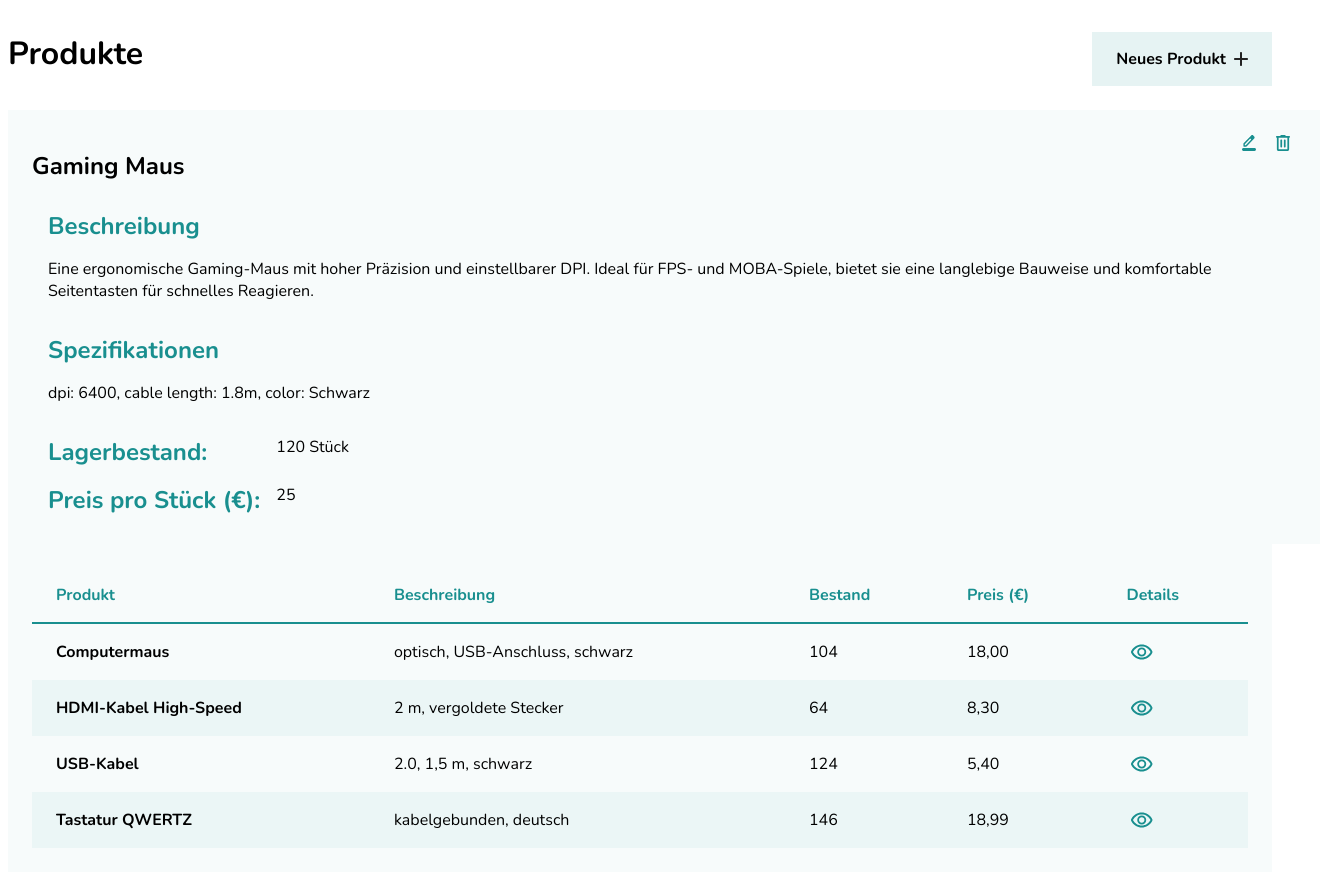
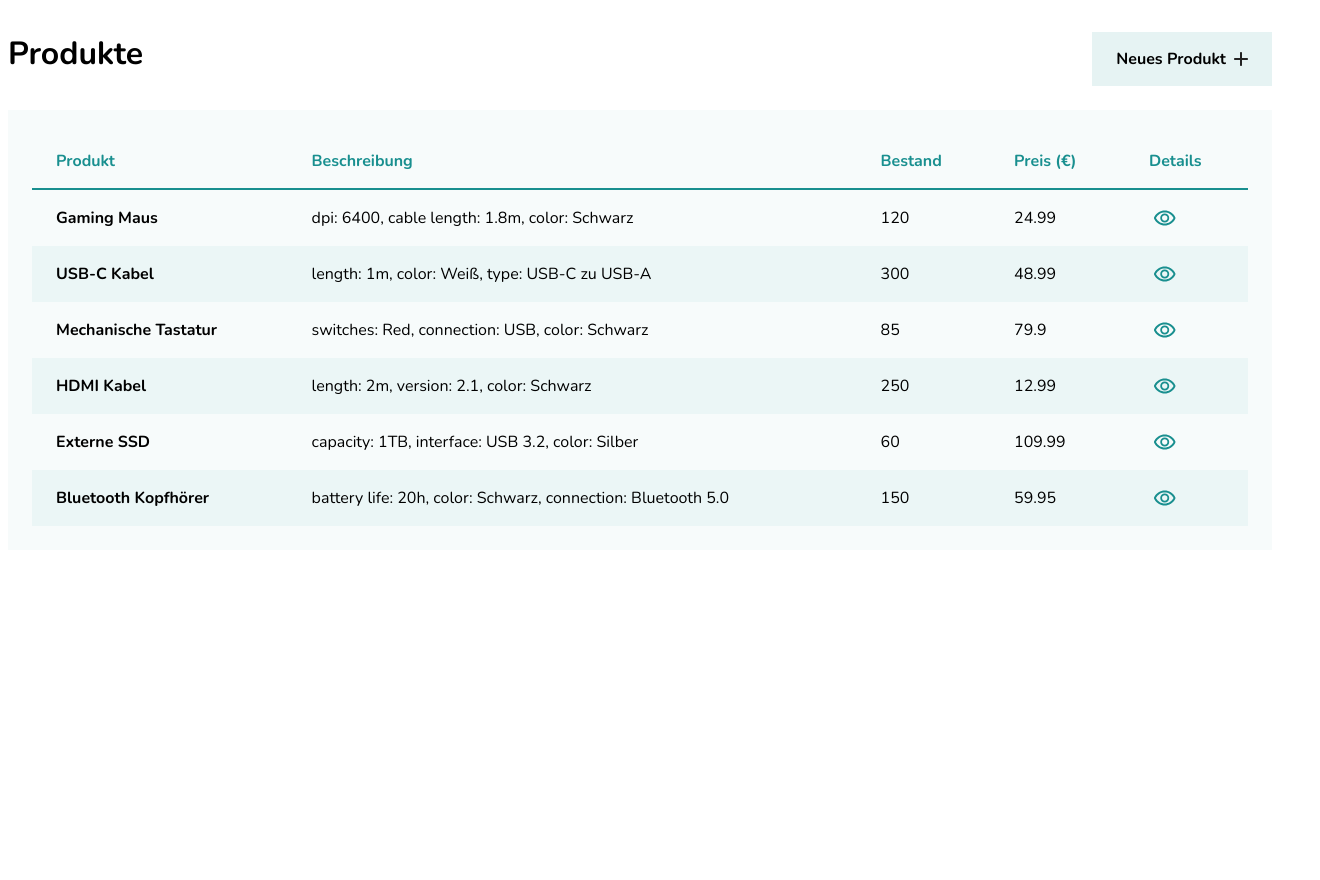
Before and after one commit to JonasMahlburg/Shopular, an Angular app: page / in a window 1280 px wide. Shown: the whole page, 1320 px wide, since content can reach past the window. After the commit the page ends 800 px from the top, so only its background shows below. Built offline with nearby package versions, Linux system fonts and the light colour scheme.

Commit message:
feat: ProductDetails are now available via RouterLink

```diff
--- a/src/app/app.html
+++ b/src/app/app.html
@@ -1,6 +1,2 @@
 <app-header></app-header>
-
-<app-product-detail></app-product-detail>
-<app-product-list></app-product-list>
-
 <router-outlet />
--- a/src/app/app.routes.ts
+++ b/src/app/app.routes.ts
@@ -1,3 +1,17 @@
 import { Routes } from '@angular/router';
+import { ProductList } from './shared/components/product-list/product-list';
+import { ProductDetail } from './shared/components/product-detail/product-detail';
 
-export const routes: Routes = [];
+export const routes: Routes = [
+    {
+         //LandingPage
+        path: "",
+        component: ProductList
+    },
+
+    {
+         //Detail of Product
+        path: "detail/:productName",
+        component: ProductDetail
+    }
+];
--- a/src/app/app.ts
+++ b/src/app/app.ts
@@ -1,11 +1,9 @@
 import { Component, signal } from '@angular/core';
-import { RouterOutlet } from '@angular/router';
+import { RouterLink, RouterOutlet } from '@angular/router';
 import { Header } from './layout/header/header';
-import { ProductList } from './shared/components/product-list/product-list';
-import { ProductDetail } from './shared/components/product-detail/product-detail';
 
 @Component({
-  imports: [RouterOutlet, Header, ProductList, ProductDetail],
+  imports: [RouterOutlet, RouterLink, Header],
   selector: 'app-root',
   styleUrl: './app.scss',
   templateUrl: './app.html',
--- a/src/app/layout/header/header.html
+++ b/src/app/layout/header/header.html
@@ -1,7 +1,30 @@
 <header class="main-header">
     <h1 class="main-header__title">Produkte</h1>
     <a class="btn" [class.btn--primary] = "path==''" [class.btn--secondary] = "path=='detail'">
+
+        @if (path != '') {
+            <svg xmlns="http://www.w3.org/2000/svg" width="12" height="12" viewBox="0 0 12 12"
+fill="none">
+<path
+d="M2.54678 6.94109H10.9176C11.1298 6.94109 11.3077 6.86736 11.4513
+6.71989C11.5948 6.57242 11.6666 6.38968 11.6666 6.17168C11.6666 5.95368 11.5948
+5.77094 11.4513 5.62347C11.3077 5.476 11.1298 5.40226 10.9176
+5.40226H2.54678L6.21719 1.63212C6.367 1.47824 6.43879 1.29871 6.43254 1.09353C6.4263
+0.888349 6.34827 0.708819 6.19846 0.554936C6.04865 0.413876 5.87387 0.34014 5.67412
+0.333728C5.47437 0.327316 5.29958 0.401052 5.14977 0.554936L0.205952
+5.63309C0.131045 5.71003 0.0779867 5.79338 0.0467758 5.88315C0.0155649 5.97291
+-4.1008e-05 6.06909 -4.1008e-05 6.17168C-4.1008e-05 6.27427 0.0155649 6.37044
+0.0467758 6.46021C0.0779867 6.54997 0.131045 6.63333 0.205952 6.71027L5.14977
+11.7884C5.2871 11.9295 5.45876 12 5.66475 12C5.87075 12 6.04865 11.9295 6.19846
+11.7884C6.34827 11.6345 6.42318 11.4518 6.42318 11.2402C6.42318 11.0286 6.34827
+10.8459 6.19846 10.692L2.54678 6.94109Z"
+fill="#1C1B1F" />
+</svg>
+        }
+
         <span>{{btn_text}}</span>
+
+        @if (path == '') {
         <svg xmlns="http://www.w3.org/2000/svg" width="14" height="14" viewBox="0 0 14 14" fill="none">
             <path d="M6 8H1C0.716667 8 0.479167 7.90417 0.2875 7.7125C0.0958333 7.52083 0 7.28333 0 7C0 6.71667 0.0958333 6.47917 0.2875 6.2875C0.479167 6.09583 0.716667 6 1 6H6V1C6
 0.716667 6.09583 0.479167 6.2875 0.2875C6.47917 0.0958333 6.71667 0 7 0C7.28333 0
@@ -11,5 +34,7 @@
 7.7125 13.7125C7.52083 13.9042 7.28333 14 7 14C6.71667 14 6.47917 13.9042 6.2875
 13.7125C6.09583 13.5208 6 13.2833 6 13V8Z" fill="#232323" />
         </svg>
+        }
+
     </a>
 </header>
--- a/src/app/shared/components/product-detail/product-detail.ts
+++ b/src/app/shared/components/product-detail/product-detail.ts
@@ -1,4 +1,5 @@
-import { Component } from '@angular/core';
+import { Component, inject } from '@angular/core';
+import { ActivatedRoute } from '@angular/router';
 
 @Component({
   imports: [],
@@ -7,6 +8,16 @@
   templateUrl: './product-detail.html',
 })
 export class ProductDetail {
+
+  private route = inject(ActivatedRoute)
+
+  ngOnInit() {
+    let currentName = this.route.snapshot.paramMap.get('productName')
+    if (currentName) {
+       this.detail.name = currentName
+    }
+  }
+
   //details for an example Product
   detail = {
     name: 'Gaming Maus',
--- a/src/app/shared/components/product-list/product-list.html
+++ b/src/app/shared/components/product-list/product-list.html
@@ -11,37 +11,28 @@
     </thead>
 
     <tbody>
-      <tr role="link">
-        <td>Computermaus</td>
-        <td>optisch, USB-Anschluss, schwarz</td>
-        <td><span class="badge ok">104</span></td>
-        <td class="price">18,00</td>
+      @for (item of list; track item.name; let index = $index) {
+      <tr [routerLink]="['detail', item.name]" role="link">
+        <td>{{item.name}}</td>
+        <td>{{item.specs}}</td>
+        <td><span class="badge ok">{{item.stock}}</span></td>
+        <td class="price">
+          @switch (true) {
+            @case (item.price > 1000000) {
+              {{item.price/1000000}}mio
+            }
+            @case (item.price > 1000) {
+              {{item.price/1000}}k
+            }
+            @default {
+              {{item.price}}
+            }
+          }
+        </td>
         <td><a class="btn--view" aria-label="Details anzeigen"></a></td>
       </tr>
+      }
 
-      <tr role="link">
-        <td>HDMI-Kabel High-Speed</td>
-        <td>2 m, vergoldete Stecker</td>
-        <td><span class="badge low">64</span></td>
-        <td class="price">8,30</td>
-        <td><a class="btn--view" aria-label="Details anzeigen"></a></td>
-      </tr>
-
-      <tr role="link">
-        <td>USB-Kabel</td>
-        <td>2.0, 1,5 m, schwarz</td>
-        <td><span class="badge ok">124</span></td>
-        <td class="price">5,40</td>
-        <td><a class="btn--view" aria-label="Details anzeigen"></a></td>
-      </tr>
-
-      <tr routerLink="/edit">
-        <td>Tastatur QWERTZ</td>
-        <td>kabelgebunden, deutsch</td>
-        <td><span class="badge ok">146</span></td>
-        <td class="price">18,99</td>
-        <td><a class="btn--view" aria-label="Details anzeigen"></a></td>
-      </tr>
     </tbody>
   </table>
 </section>
--- a/src/app/shared/components/product-list/product-list.ts
+++ b/src/app/shared/components/product-list/product-list.ts
@@ -1,7 +1,8 @@
 import { Component } from '@angular/core';
+import { RouterLink } from '@angular/router';
 
 @Component({
-  imports: [],
+  imports: [RouterLink],
   selector: 'app-product-list',
   styleUrl: './product-list.scss',
   templateUrl: './product-list.html',
@@ -13,14 +14,14 @@
 "description": "Eine ergonomische Gaming-Maus mit hoher Präzision und einstellbarer DPI. Ideal für FPS- und MOBA-Spiele, bietet sie eine langlebige Bauweise und komfortable Seitentasten für schnelles Reagieren.",
 "specs": "dpi: 6400, cable length: 1.8m, color: Schwarz",
 "stock": 120,
-"price": 25.00
+"price": 24.99
 },
 {
 "name": "USB-C Kabel",
 "description": "Robustes Ladekabel für Smartphones, Tablets und Laptops. Unterstützt schnelles Laden und Datenübertragung. Perfekt für den täglichen Einsatz zu Hause, im Büro oder unterwegs.",
 "specs": "length: 1m, color: Weiß, type: USB-C zu USB-A",
 "stock": 300,
-"price": 48.00
+"price": 48.99
 },
 {
 "name": "Mechanische Tastatur",
```
